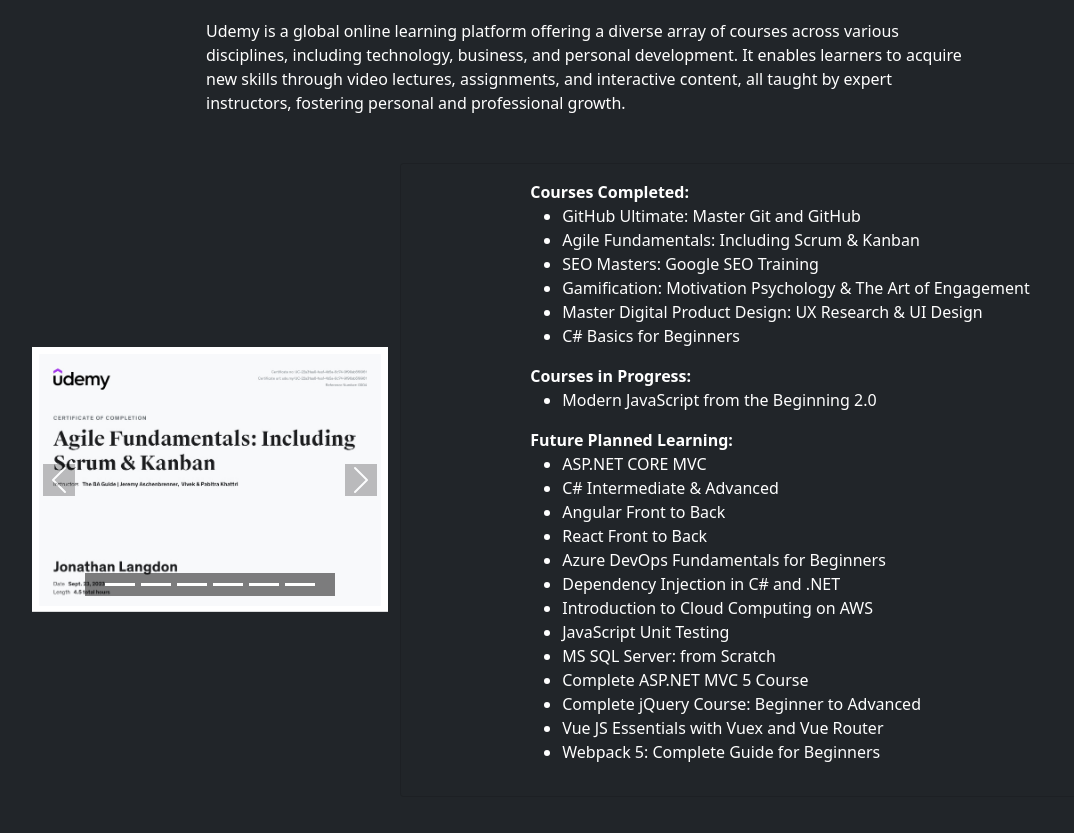
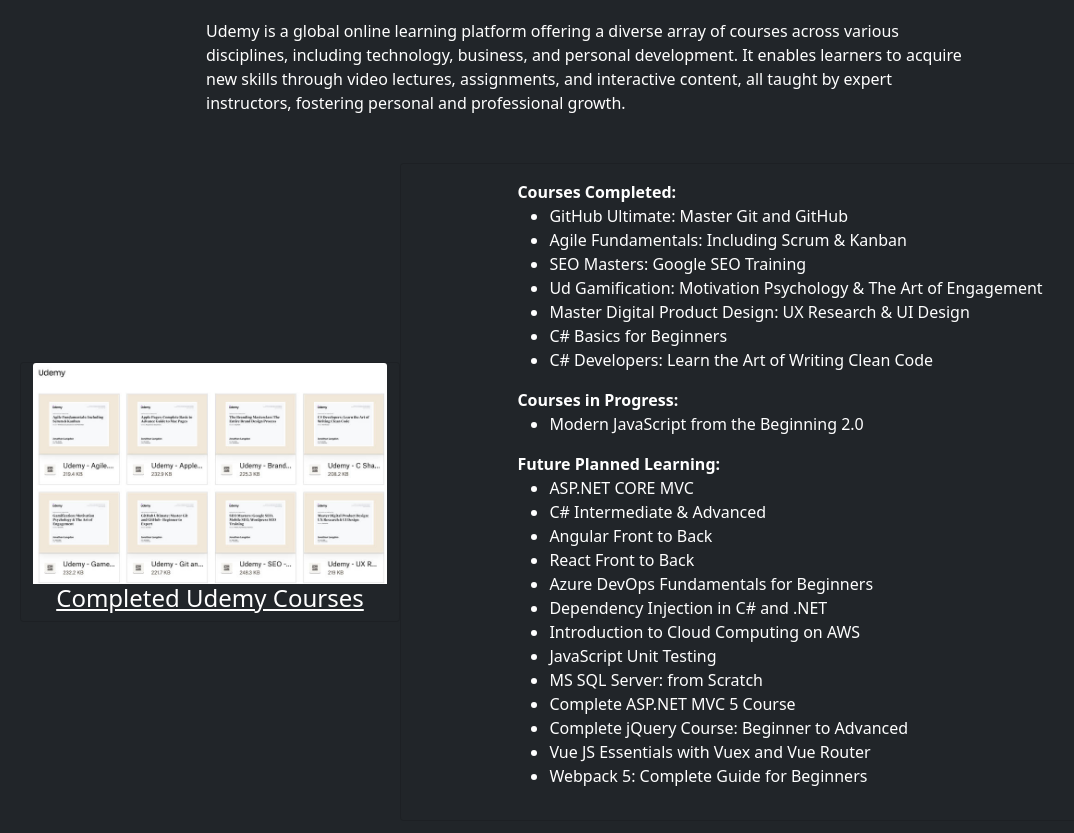
Before and after one commit to jonathanlangdon/jonathanlangdon.github.io, a plain HTML site: page training/index.html in a window 1280 px wide. Shown: the part 4927-5760 px from the top of the page, without its empty margins (50-1124 px from the left). Drawn offline with nearby package versions, Linux system fonts and the light colour scheme.

Commit message:
udemy classes updated

```diff
--- a/training/index.html
+++ b/training/index.html
@@ -853,129 +853,20 @@
       </div>
       <div class="container">
         <div class="row">
-          <!-- Card - Certification Slider -->
-          <div class="col-md-4 my-3 d-flex align-items-center">
-            <div
-              id="udemySlider"
-              class="carousel slide"
-              data-bs-ride="carousel"
+          <!-- Card -->
+          <div class="col-md-4 my-3 card bg-dark text-white mx-auto my-auto">
+            <a
+              href="https://www.dropbox.com/scl/fo/1jt4t2381cr8lwb5cvt9n/h?rlkey=yysyledb6s5mu8iw625q8muok&dl=0"
+              target="_blank"
+              ><img
+                src="../images/UdemyCompletedCourses.jpg"
+                class="card-img-top"
+                alt="Completed Udemy Courses"
+              />
+              <h4 class="text-center">Completed Udemy Courses</h4></a
             >
-              <div class="carousel-indicators darker-button-shadow">
-                <button
-                  type="button"
-                  data-bs-target="#udemySlider"
-                  data-bs-slide-to="0"
-                  class="active darker-button-shadow"
-                  aria-current="true"
-                  aria-label="Slide 1"
-                ></button>
-                <button
-                  type="button"
-                  data-bs-target="#udemySlider"
-                  data-bs-slide-to="1"
-                  class="active darker-button-shadow"
-                  aria-label="Slide 2"
-                ></button>
-                <button
-                  type="button"
-                  data-bs-target="#udemySlider"
-                  data-bs-slide-to="2"
-                  class="active darker-button-shadow"
-                  aria-label="Slide 3"
-                ></button>
-                <button
-                  type="button"
-                  data-bs-target="#udemySlider"
-                  data-bs-slide-to="3"
-                  class="active darker-button-shadow"
-                  aria-label="Slide 4"
-                ></button>
-                <button
-                  type="button"
-                  data-bs-target="#udemySlider"
-                  data-bs-slide-to="4"
-                  class="active darker-button-shadow"
-                  aria-label="Slide 5"
-                ></button>
-                <button
-                  type="button"
-                  data-bs-target="#udemySlider"
-                  data-bs-slide-to="5"
-                  class="active darker-button-shadow"
-                  aria-label="Slide 6"
-                ></button>
-              </div>
-              <div class="carousel-inner">
-                <div class="carousel-item active" data-bs-interval="10000">
-                  <img
-                    src="../images/udemyAgile.jpg"
-                    class="d-block w-100"
-                    alt="udemy Agile"
-                  />
-                </div>
-                <div class="carousel-item" data-bs-interval="10000">
-                  <img
-                    src="../images/udemyGamification.jpg"
-                    class="d-block w-100"
-                    alt="udemy gamification"
-                  />
-                </div>
-                <div class="carousel-item" data-bs-interval="10000">
-                  <img
-                    src="../images/udemyGitHub.jpg"
-                    class="d-block w-100"
-                    alt="udemy github"
-                  />
-                </div>
-                <div class="carousel-item" data-bs-interval="10000">
-                  <img
-                    src="../images/udemyUXDesign.jpg"
-                    class="d-block w-100"
-                    alt="udemy UX Design"
-                  />
-                </div>
-                <div class="carousel-item" data-bs-interval="10000">
-                  <img
-                    src="../images/udemySEO.jpg"
-                    class="d-block w-100"
-                    alt="udemy SEO"
-                  />
-                </div>
-                <div class="carousel-item" data-bs-interval="10000">
-                  <img
-                    src="../images/udemyCSharpBegin.jpg"
-                    class="d-block w-100"
-                    alt="udemy C# Beginner"
-                  />
-                </div>
-              </div>
-              <a
-                class="carousel-control-prev"
-                href="#udemySlider"
-                role="button"
-                data-bs-slide="prev"
-              >
-                <span
-                  class="carousel-control-prev-icon darker-button-shadow"
-                  aria-hidden="true"
-                ></span>
-                <span class="visually-hidden">Previous</span>
-              </a>
-              <a
-                class="carousel-control-next"
-                href="#udemySlider"
-                role="button"
-                data-bs-slide="next"
-              >
-                <span
-                  class="carousel-control-next-icon darker-button-shadow"
-                  aria-hidden="true"
-                ></span>
-                <span class="visually-hidden">Next</span>
-              </a>
-            </div>
           </div>
-          <!-- end card  -->
+          <!-- card end -->
           <!-- Card --->
           <div class="col-md-8 my-3 card bg-dark text-white mx-auto">
             <div class="card-body mx-auto">
@@ -987,10 +878,11 @@
                 <li>Agile Fundamentals: Including Scrum & Kanban</li>
                 <li>SEO Masters: Google SEO Training</li>
                 <li>
-                  Gamification: Motivation Psychology & The Art of Engagement
+                  Ud Gamification: Motivation Psychology & The Art of Engagement
                 </li>
                 <li>Master Digital Product Design: UX Research & UI Design</li>
                 <li>C# Basics for Beginners</li>
+                <li>C# Developers: Learn the Art of Writing Clean Code</li>
               </ul>
               <div class="card-text">
                 <strong>Courses in Progress:</strong>
```
Also changed, not shown: images/UdemyCompletedCourses.jpg (added).
